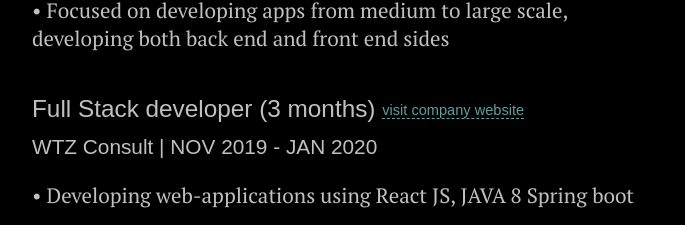
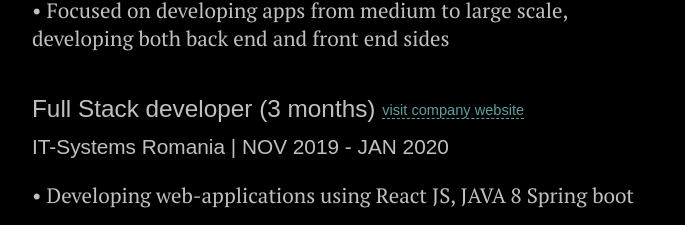
Before and after one commit to patzzz/resume, a plain HTML site: page index.html in a window 1280 px wide. Shown: the part 1615-1840 px from the top of the page, without its empty margins (296-981 px from the left). Drawn offline with Linux system fonts and the light colour scheme; a web font is replaced by a local one.

Commit message:
Update index.html

```diff
--- a/index.html
+++ b/index.html
@@ -257,7 +257,7 @@
             <article>
                 <h3>Full Stack developer (3 months) <span><a rel="nofollow" target="_blank"
                             href="https://www.it-systems.ro/en">visit company website</a></span></h3>
-                <h4>WTZ Consult | NOV 2019 - JAN 2020</h4>
+                <h4>IT-Systems Romania | NOV 2019 - JAN 2020</h4>
                 <p>• Developing web-applications using React JS, JAVA 8 Spring boot</p>
             </article>
 
```
